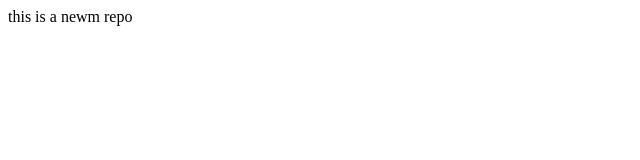
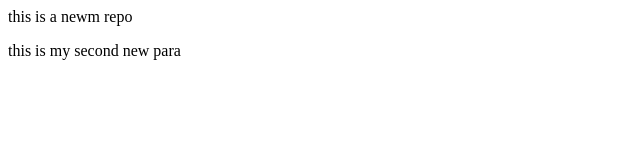
Before and after one commit to Karthiksonu75/localrepo, a plain HTML site: page index.html in a window 1280 px wide. Shown: the whole page, without its empty margins (0-640 px from the left). Drawn offline with Linux system fonts and the light colour scheme.

Commit message:
new line

```diff
--- a/index.html
+++ b/index.html
@@ -1 +1,2 @@
 <p> this is a newm repo</p>
+<p> this is  my second new para</p>
```
